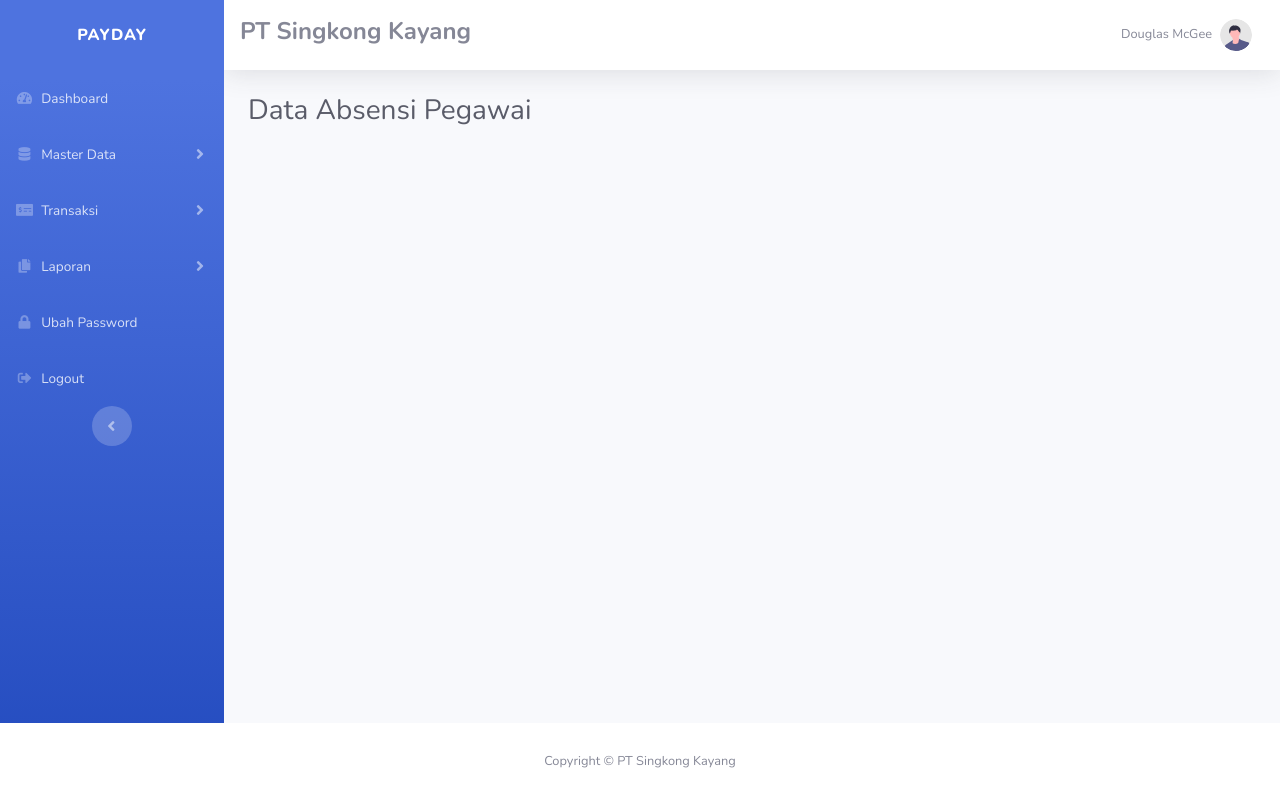
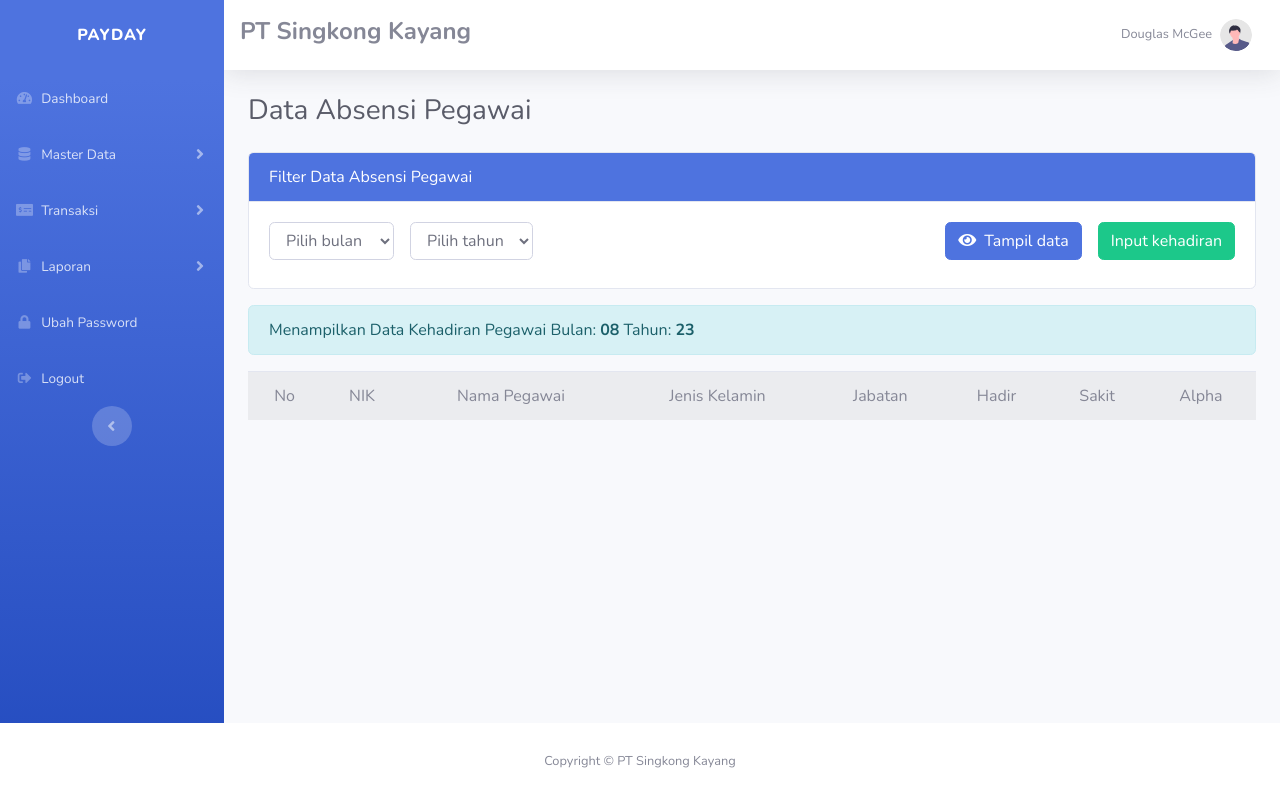
Before and after one commit to bancarafarros/payday, a CodeIgniter app: page /database/admin/DataAbsensi in a window 1280 px wide. Run offline with CodeIgniter, Linux system fonts and the light colour scheme; data that the repository does not hold is empty.

Commit message:
finish tamoil data absensi

```diff
--- a/application/controllers/admin/DataAbsensi.php
+++ b/application/controllers/admin/DataAbsensi.php
@@ -11,6 +11,18 @@ class DataAbsensi extends CI_Controller
     public function index() {
         $data['title'] = 'Data Absensi Pegawai';
 
+        if ((isset($_GET['bulan']) && $_GET['bulan']!='') && (isset($_GET['tahun']) && $_GET['tahun']!='')) {
+            $bulan = $_GET['bulan'];
+            $tahun = $_GET['tahun'];
+            $dataWaktu = $bulan . $tahun;
+        } else {
+            $bulan = date('m');
+            $tahun = date('y');
+            $dataWaktu = $bulan . $tahun;
+        }
+
+        $data['absensi'] = $this->db->query("SELECT data_kehadiran . *, data_pegawai.nama_pegawai, data_pegawai.jenis_kelamin, data_pegawai.jabatan FROM data_kehadiran INNER JOIN data_pegawai ON data_kehadiran.nik=data_pegawai.nik INNER JOIN data_jabatan ON data_pegawai.jabatan = data_jabatan.nama_jabatan WHERE data_kehadiran.bulan='$dataWaktu' ORDER BY data_pegawai.nama_pegawai ASC")->result();
+
         $this->load->view('templates_admin/header', $data);
         $this->load->view('templates_admin/sidebar');
         $this->load->view('admin/data-absensi', $data);
--- a/application/views/admin/data-absensi.php
+++ b/application/views/admin/data-absensi.php
@@ -1,8 +1,87 @@
 <div class="container-fluid">
 
-<div class="d-sm-flex align-items-center justify-content-between mb-4">
-    <h1 class="h3 mb-0 text-gray-800"><?= $title ?></h1>
-</div>
+    <div class="d-sm-flex align-items-center justify-content-between mb-4">
+        <h1 class="h3 mb-0 text-gray-800"><?= $title ?></h1>
+    </div>
+
+    <div class="card mb-3">
+        <div class="card-header bg-primary text-white">Filter Data Absensi Pegawai</div>
+        <div class="card-body">
+            <form class="form-inline">
+                <div class="form-group mb-2">
+                    <label for="staticEmail2" class="sr-only">Bulan</label>
+                    <select class="form-control" name="bulan" id="">
+                        <option value="">Pilih bulan</option>
+                        <option value="01">Januari</option>
+                        <option value="02">Februari</option>
+                        <option value="03">Maret</option>
+                        <option value="04">April</option>
+                        <option value="05">Mei</option>
+                        <option value="06">Juni</option>
+                        <option value="07">Juli</option>
+                        <option value="08">Agustus</option>
+                        <option value="09">September</option>
+                        <option value="10">Oktober</option>
+                        <option value="11">November</option>
+                        <option value="12">Desember</option>
+                    </select>
+                </div>
+                <div class="form-group mx-sm-3 mb-2 ml-5">
+                    <label for="inputPassword2" class="sr-only">Tahun</label>
+                    <select class="form-control" name="tahun" id="">
+                        <option value="">Pilih tahun</option>
+                        <?php $tahun = date('Y');
+                            for ($i=2023; $i < $tahun + 5; $i++) {?>
+                                <option value="<?= $i; ?>"><?= $i; ?></option>
+                        <?php } ?>
+                    </select>
+                </div>
+
+                <button type="submit" class="btn btn-primary mb-2 ml-auto"><i class="fas fa-eye mr-2"></i>Tampil data</button>
+                <a class="btn btn-success mb-2 ml-3" href="">Input kehadiran</a>
+            </form>
+        </div>
+    </div>
+
+    <?php
+        if ((isset($_GET['bulan']) && $_GET['bulan']!='') && (isset($_GET['tahun']) && $_GET['tahun']!='')) {
+            $bulan = $_GET['bulan'];
+            $tahun = $_GET['tahun'];
+            $dataWaktu = $bulan . $tahun;
+        } else {
+            $bulan = date('m');
+            $tahun = date('y');
+            $dataWaktu = $bulan . $tahun;
+        }
+    ?>
+    <div class="alert alert-info">Menampilkan Data Kehadiran Pegawai Bulan: <strong><?= $bulan; ?></strong> Tahun: <strong><?= $tahun; ?></strong></div>
+
+    <table class="table table bordered table-striped">
+        <tr>
+            <td class="text-center">No</td>
+            <td class="text-center">NIK</td>
+            <td class="text-center">Nama Pegawai</td>
+            <td class="text-center">Jenis Kelamin</td>
+            <td class="text-center">Jabatan</td>
+            <td class="text-center">Hadir</td>
+            <td class="text-center">Sakit</td>
+            <td class="text-center">Alpha</td>
+        </tr>
+
+        <?php $no = 1; ?>
+        <?php foreach ($absensi as $abs) : ?>
+        <tr>
+            <td><?= $no++; ?></td>
+            <td><?= $abs->nik; ?></td>
+            <td><?= $abs->nama_pegawai; ?></td>
+            <td><?= $abs->jenis_kelamin; ?></td>
+            <td><?= $abs->jabatan; ?></td>
+            <td><?= $abs->hadir; ?></td>
+            <td><?= $abs->sakit; ?></td>
+            <td><?= $abs->alpha; ?></td>
+        </tr>
+        <?php endforeach; ?>
+    </table>
 
 </div>
 <!-- /.container-fluid -->
```
